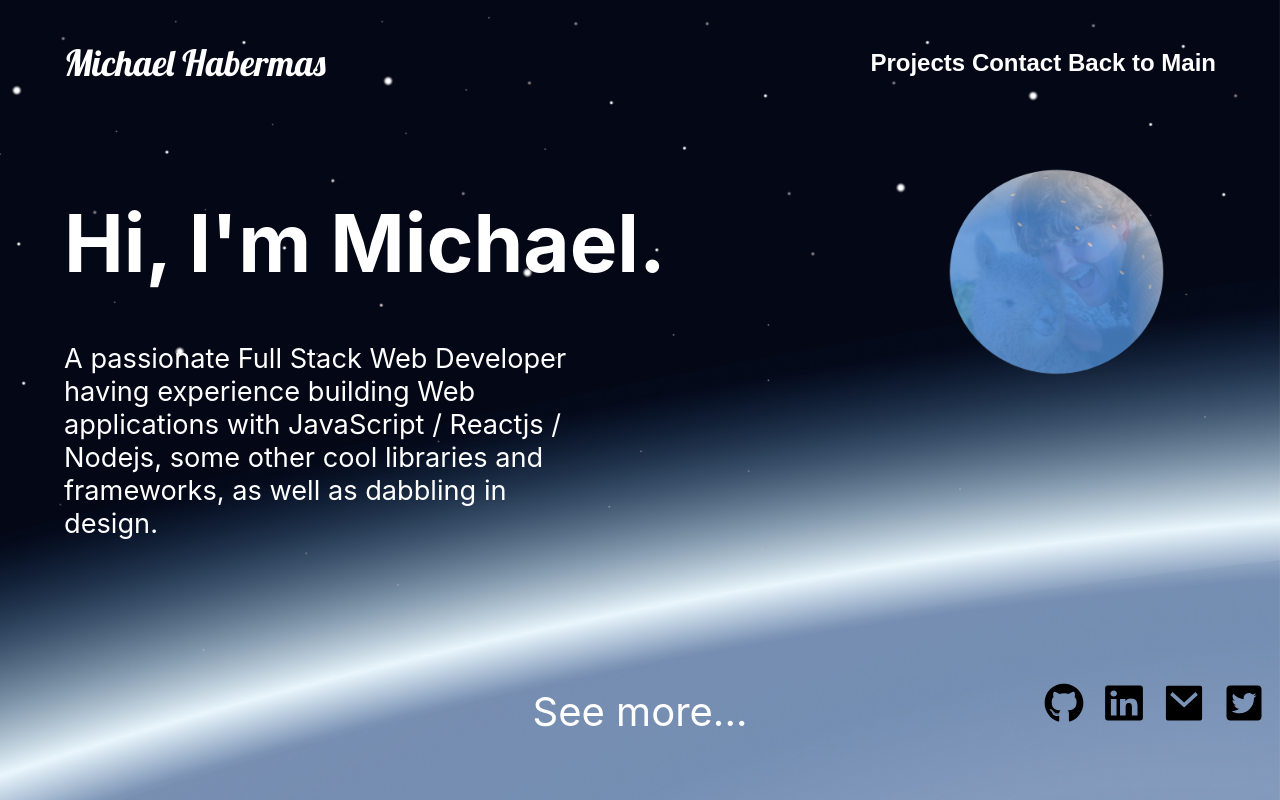
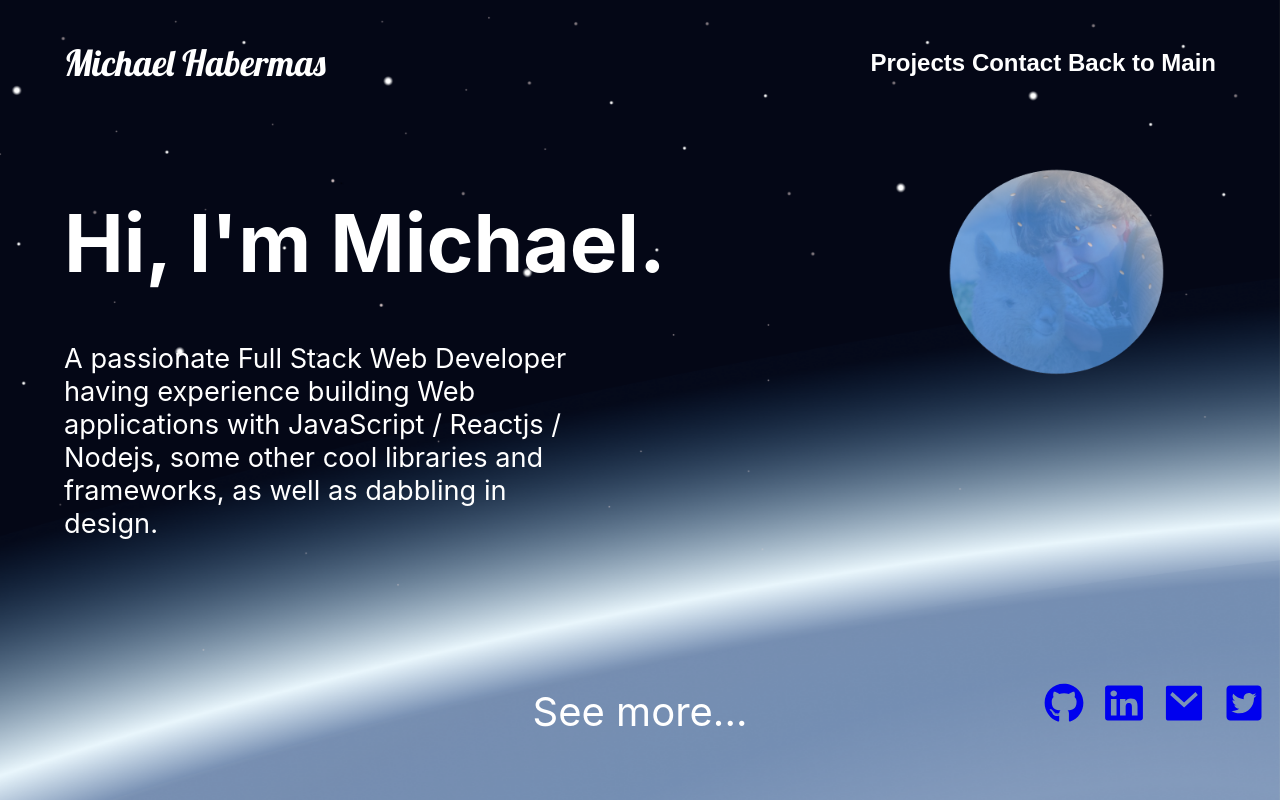
Before and after one commit to MichaelHabermas/portfolio_site, a React (Create React App) app: page /personal-info/michael in a window 1280 px wide. Shown: the top 800 px of the page. Built offline with nearby package versions, Linux system fonts and the light colour scheme; a web font is replaced by a local one.

Commit message:
icon links wired up

```diff
--- a/src/personalInfo/Michael/MichaelAbout.js
+++ b/src/personalInfo/Michael/MichaelAbout.js
@@ -3,8 +3,8 @@ import { Link } from 'react-router-dom';
 import styled from 'styled-components';
 import { FaLinkedin, FaGithub, FaTwitterSquare } from 'react-icons/fa';
 import { RiMailFill } from 'react-icons/ri';
-import spaceImage from '../../assets/michael_main_widescreen.png'
-import moonImage from '../../assets/moon.png'
+import spaceImage from '../../assets/michael_main_widescreen.png';
+import moonImage from '../../assets/moon.png';
 
 const MAboutPage = styled.div`
 	background: url(${spaceImage}) no-repeat center center fixed;
@@ -21,7 +21,9 @@ const MAboutPage = styled.div`
 		right: 7%;
 	}
 
-    h1, p, .seeMore {
+	h1,
+	p,
+	.seeMore {
 		color: white;
 	}
 
@@ -50,7 +52,7 @@ const MAboutPage = styled.div`
 		bottom: 5%;
 		left: 50%;
 		font-size: 2.5rem;
-        transform: translate(-50%, -50%)
+		transform: translate(-50%, -50%);
 	}
 
 	.socials {
@@ -59,7 +61,7 @@ const MAboutPage = styled.div`
 		bottom: 5%;
 		font-size: 2.5rem;
 		width: 30%;
-        transform: translate(50%, -50%)
+		transform: translate(50%, -50%);
 	}
 
 	.socials > * {
@@ -74,31 +76,59 @@ const MAboutPage = styled.div`
 	.linkImg {
 		transform: scale(1.08, 1);
 	}
-`
+`;
 
 const MichaelAbout = () => {
-
-
 	return (
 		<MAboutPage>
-            <div className='test'>
-                <img className='moon' src={moonImage} alt='moon' />
+			<div className="test">
+				<img className="moon" src={moonImage} alt="moon" />
 				<div>
 					<h1>Hi, I'm Michael.</h1>
-                    <p>A passionate Full Stack Web Developer having  experience building Web applications with JavaScript / Reactjs / Nodejs, some other cool libraries and frameworks, as well as dabbling in  design.</p>
+					<p>
+						A passionate Full Stack Web Developer having experience
+						building Web applications with JavaScript / Reactjs /
+						Nodejs, some other cool libraries and frameworks, as
+						well as dabbling in design.
+					</p>
 				</div>
 				<footer>
-                    <Link className='seeMore' to='/personal-info/michael/projects'>See more...</Link>
-                    <div className='socials'>
+					<Link
+						className="seeMore"
+						to="/personal-info/michael/projects"
+					>
+						See more...
+					</Link>
+					<div className="socials">
+						<a
+							href="https://github.com/MichaelHabermas?tab=repositories"
+							target="_blank"
+							rel="noopener noreferrer"
+						>
 							<FaGithub />
-                        <FaLinkedin className='linkImg' />
-                        <RiMailFill className='mailImg' />
+						</a>
+						<a
+							href="https://www.linkedin.com/in/michael-habermas"
+							target="_blank"
+							rel="noopener noreferrer"
+						>
+							<FaLinkedin className="linkImg" />
+						</a>
+						<a href="mailto:michaelghabermas@gmail.com">
+							<RiMailFill className="mailImg" />
+						</a>
+						<a
+							href="https://twitter.com/habermoose"
+							target="_blank"
+							rel="noopener noreferrer"
+						>
 							<FaTwitterSquare />
+						</a>
 					</div>
 				</footer>
 			</div>
 		</MAboutPage>
-    )
-}
+	);
+};
 
 export default MichaelAbout;
```
Lines whose indentation alone changed are shown as unchanged.
